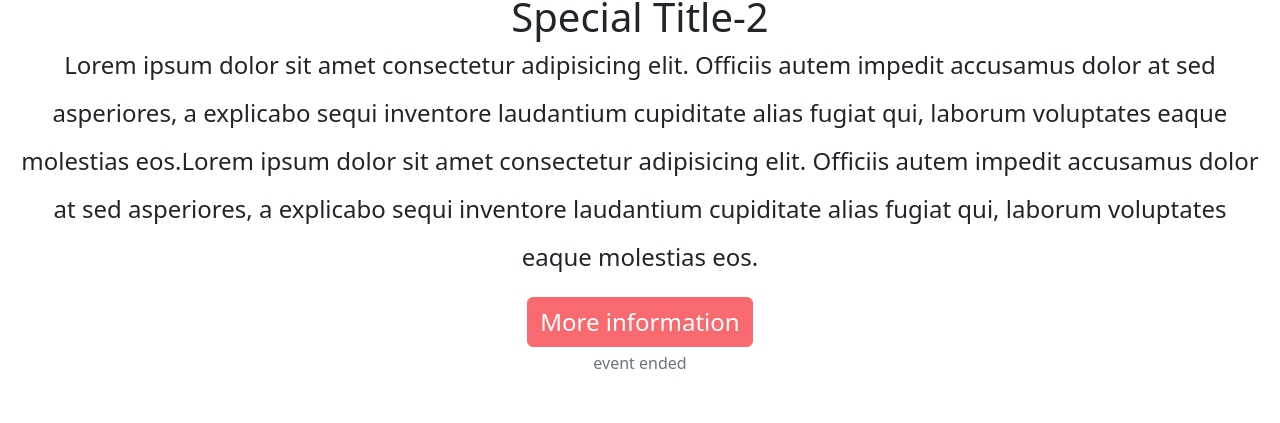
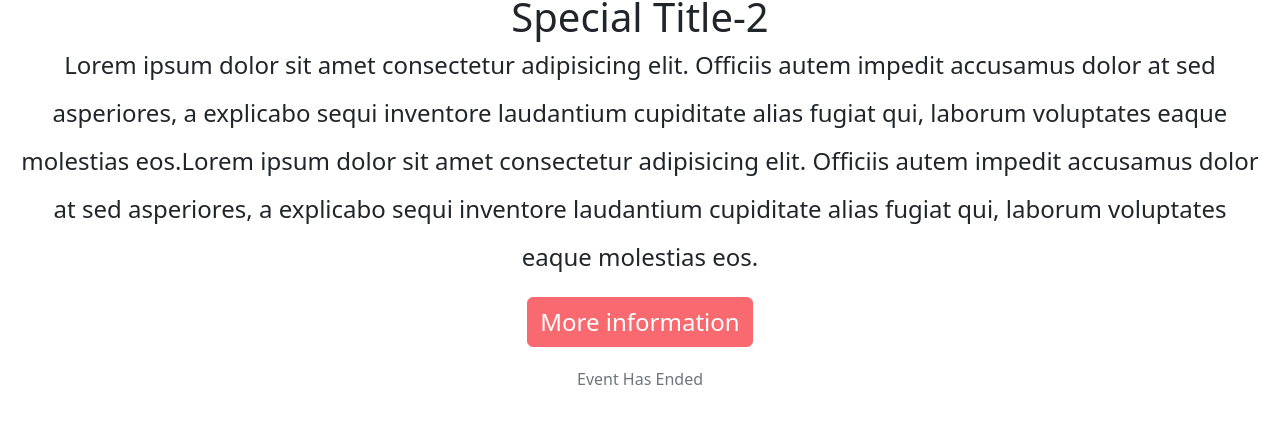
Before and after one commit to jefferyywei/UPN-old, a plain HTML site: page events-component/event-2.html in a window 1280 px wide. Shown: the part 103-526 px from the top of the page. Drawn offline with nearby package versions, Linux system fonts and the light colour scheme.

Commit message:
Added padding to the top

```diff
--- a/events-component/event-2.html
+++ b/events-component/event-2.html
@@ -57,8 +57,8 @@
             </div>
           </div>
         </div>
-        <div class="card-footer text-muted">
-          event ended
+        <div class="card-footer text-muted mt-3">
+          Event Has Ended
         </div>
       </div>
     </div>
```
Also changed, not shown: events-component/event-1.html (+2 -2 lines), events-component/event-3.html (+2 -2 lines).
